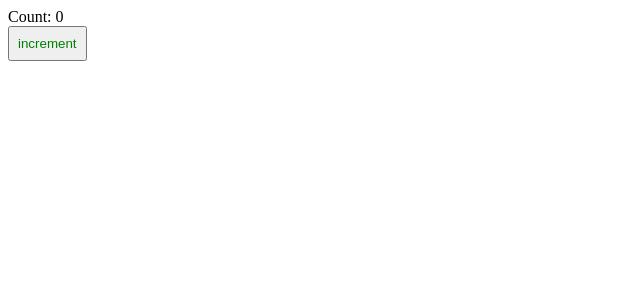
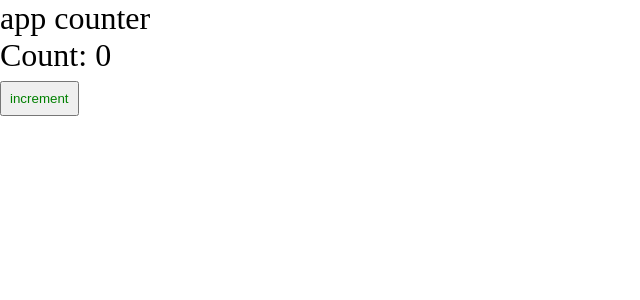
Before and after one commit to maria-osokina/react.ulbi, a React app: page / in a window 1280 px wide. Shown: the top 300 px of the page, without its empty margins (0-640 px from the left). Built offline with nearby package versions, Linux system fonts and the light colour scheme.

Commit message:
1.5. css modules

```diff
--- a/package.json
+++ b/package.json
@@ -19,6 +19,7 @@
     "@types/webpack-dev-server": "^4.7.2",
     "css-loader": "^6.6.0",
     "html-webpack-plugin": "^5.5.0",
+    "mini-css-extract-plugin": "^2.5.3",
     "sass": "^1.49.9",
     "sass-loader": "^12.6.0",
     "style-loader": "^3.3.1",
--- /dev/null
+++ b/src/App.tsx
@@ -0,0 +1,13 @@
+import Counter from "./components/Counter";
+import "./index.scss";
+
+const App = () => {
+  return (
+    <div className="app">
+      <div>app counter</div>
+      <Counter />
+    </div>
+  );
+};
+
+export default App;
--- a/src/components/Counter.scss
+++ b/src/components/Counter.module.scss
@@ -1,4 +1,4 @@
-button {
+.btn {
   padding: 8px;
   color: green;
 }
--- a/src/components/Counter.tsx
+++ b/src/components/Counter.tsx
@@ -1,5 +1,5 @@
 import { useState } from "react";
-import "./Counter.scss";
+import classes from "./Counter.module.scss";
 
 const Counter = () => {
   const [count, setCount] = useState(0);
@@ -9,7 +9,9 @@
   return (
     <div>
       <div>Count: {count}</div>
-      <button onClick={increment}>increment</button>
+      <button onClick={increment} className={classes.btn}>
+        increment
+      </button>
     </div>
   );
 };
--- /dev/null
+++ b/src/index.scss
@@ -0,0 +1,9 @@
+* {
+  margin: 0;
+  padding: 0;
+  box-sizing: border-box;
+}
+
+.app {
+  font-size: 32px;
+}
--- a/src/index.tsx
+++ b/src/index.tsx
@@ -1,9 +1,4 @@
 import { render } from "react-dom";
-import Counter from "./components/Counter";
+import App from "./App";
 
-render(
-  <div>
-    <Counter />
-  </div>,
-  document.getElementById("root")
-);
+render(<App />, document.getElementById("root"));
```
Also changed, not shown: src/global.d.ts (added, +7 -0 lines), 4 other files (tests, documents, lock files or other folders).
